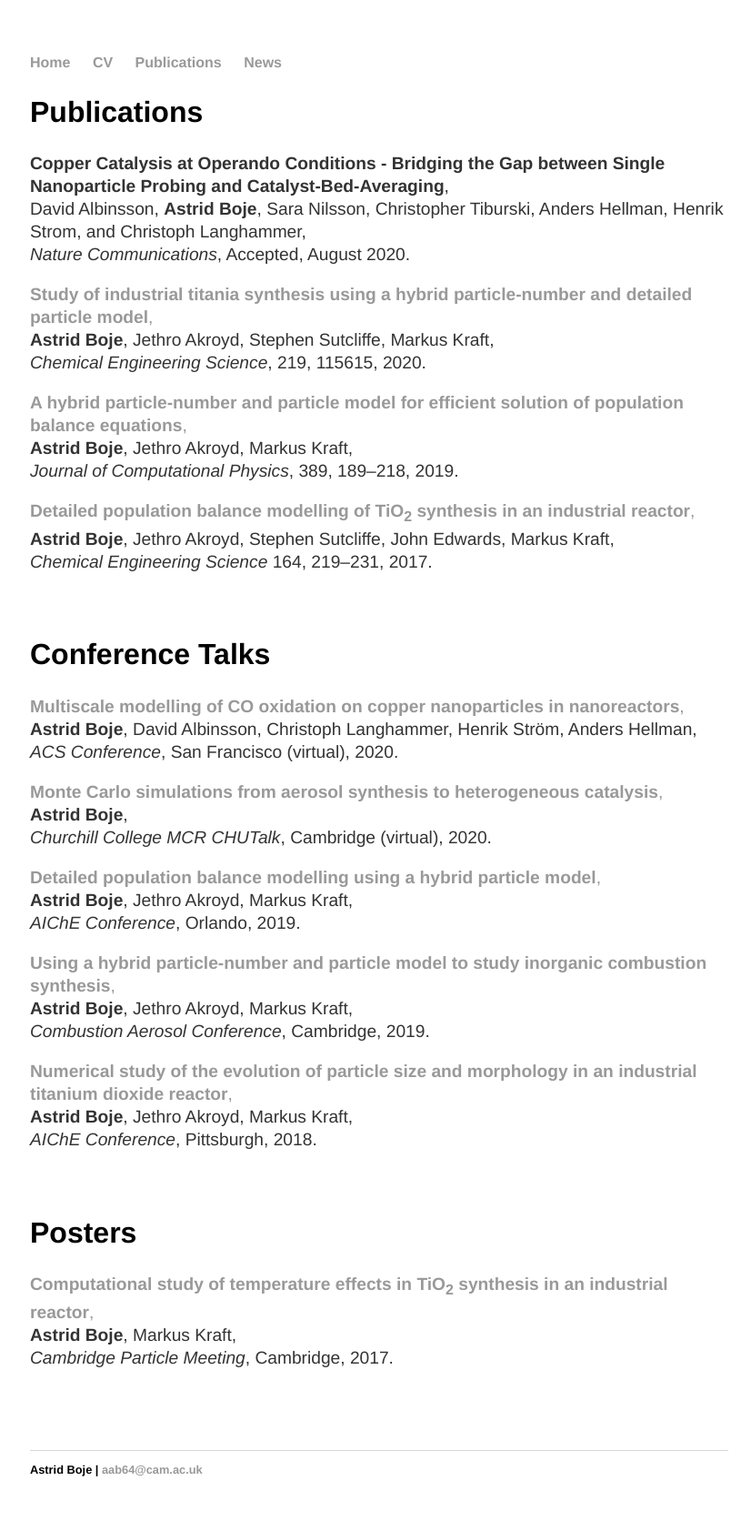
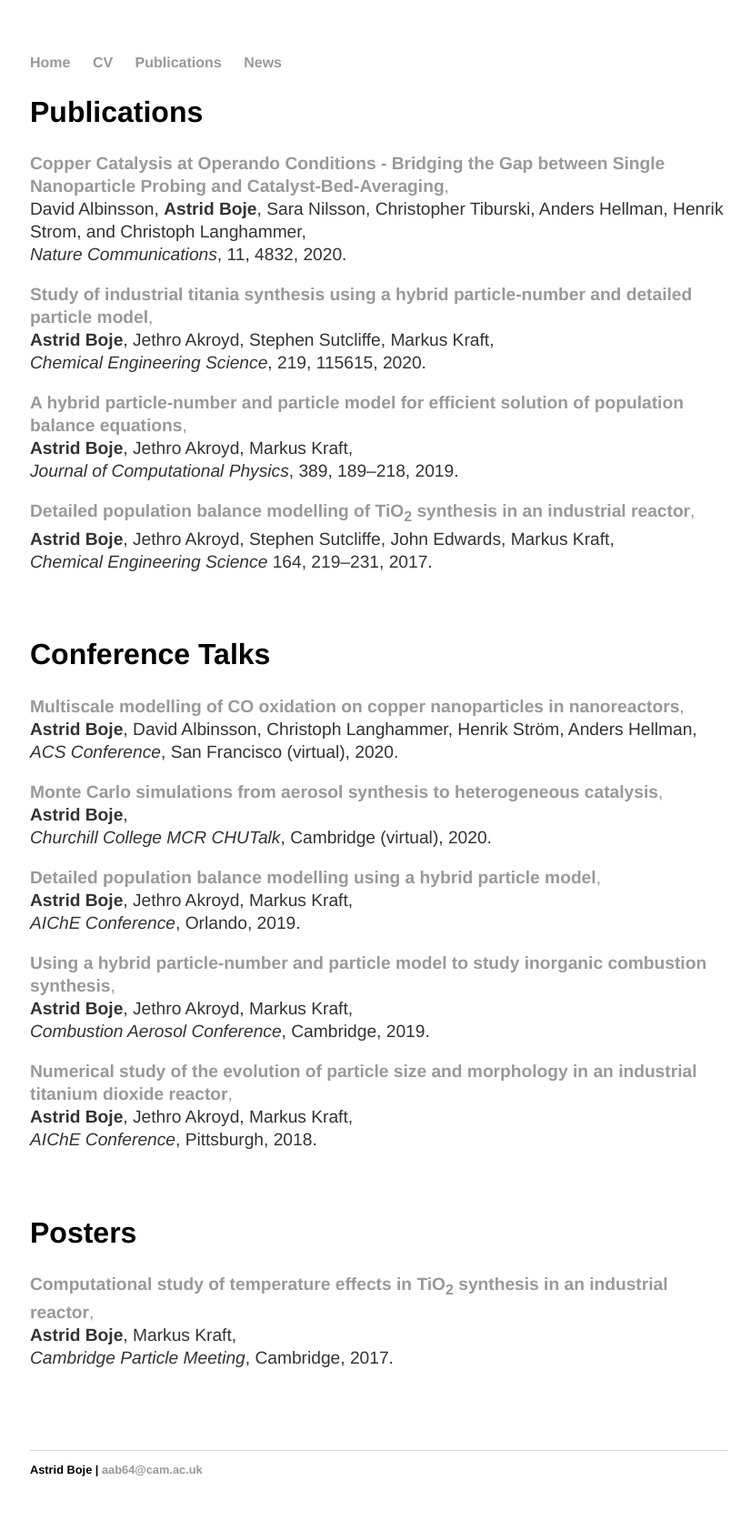
Before and after one commit to aab64/aab64.github.io, a Jekyll site: the page built from publications/index.html, in a window 1280 px wide. Shown: the whole page at 91% size, without its empty margins (223-1049 px from the left). Built offline with Jekyll 4.4.1, drawn with Linux system fonts in a browser that asks for light colours.

Commit message:
Updated new paper details

```diff
--- a/publications/index.html
+++ b/publications/index.html
@@ -8,12 +8,14 @@ title: Astrid Boje | Publications
 
 <div class="post-content">
 	<p>
-		<strong>Copper Catalysis at Operando Conditions - Bridging the Gap between Single Nanoparticle Probing and Catalyst-Bed-Averaging</strong>,
+		<a href="https://www.nature.com/articles/s41467-020-18623-1">
+			<strong>Copper Catalysis at Operando Conditions - Bridging the Gap between Single Nanoparticle Probing and Catalyst-Bed-Averaging</strong>,
+		</a>
 		<br/>
 		David Albinsson, <strong>Astrid Boje</strong>, Sara Nilsson, Christopher Tiburski, Anders Hellman, Henrik Strom, and Christoph Langhammer,
 		<br/>
 		<em>Nature Communications</em>,
-		Accepted, August 2020.
+		11, 4832, 2020.
 	</p>
 	<p>
 		<a href="https://doi.org/10.1016/j.ces.2020.115615">
```
